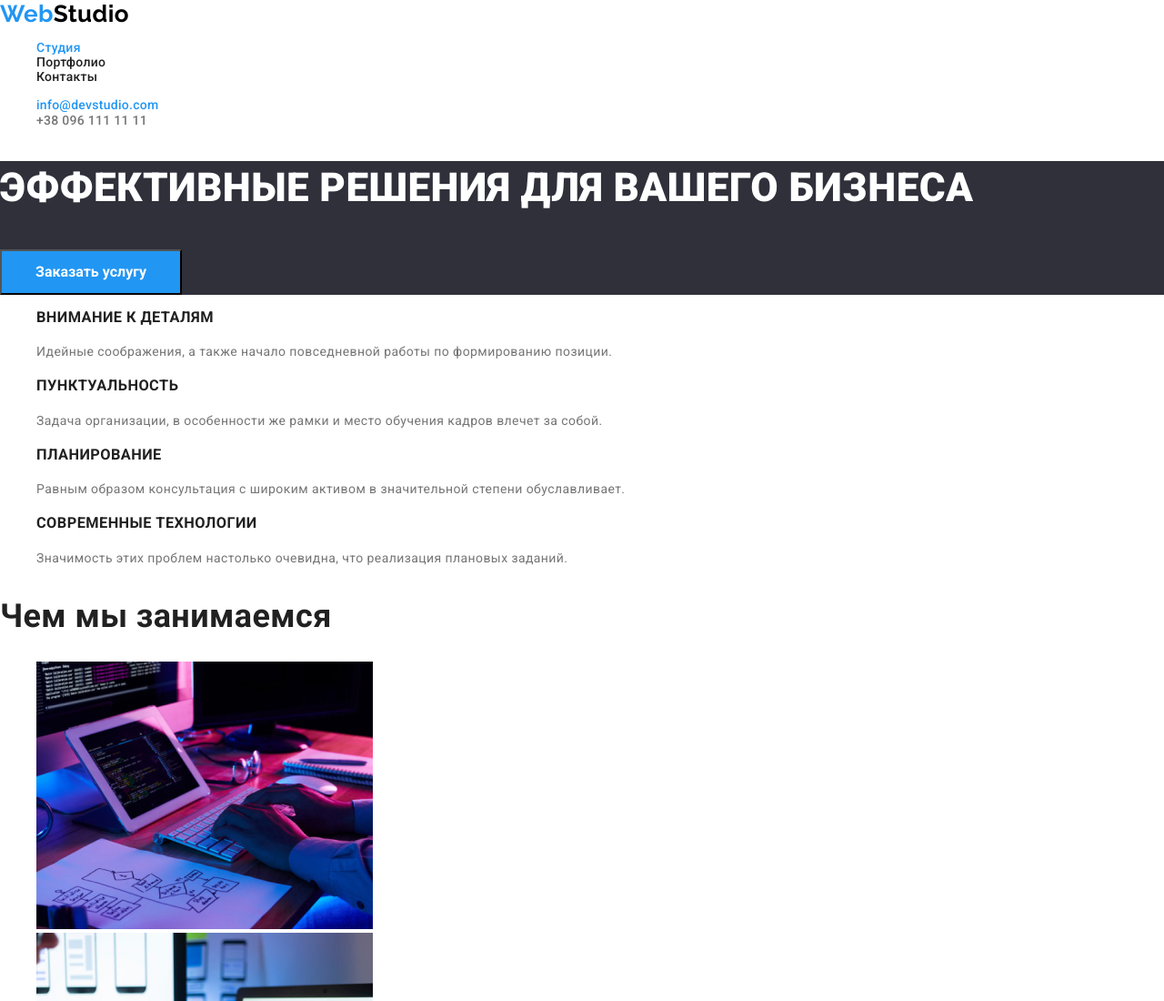
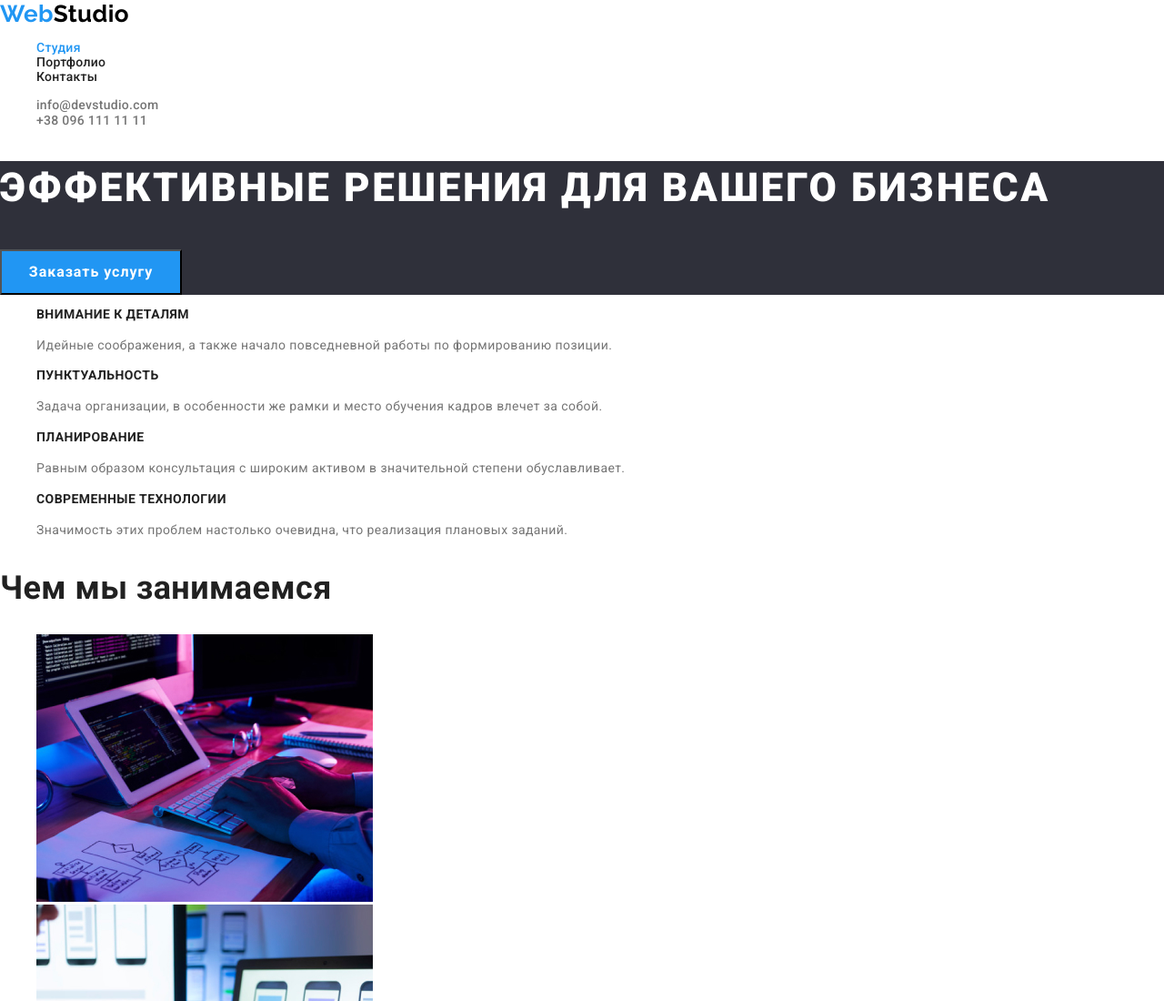
Before and after one commit to OksanaPolyn/goit-markup-hw-02-2, a plain HTML site: page index.html in a window 1280 px wide. Shown: the top 1100 px of the page at 91% size. Drawn offline with nearby package versions, Linux system fonts and the light colour scheme.

Commit message:
HT2
виправлення помилок

```diff
--- a/css/style.css
+++ b/css/style.css
@@ -13,6 +13,7 @@
  font-family: "Roboto", sans-serif;
  letter-spacing: 0.03em;
  font-size: 14px;
+ font-weight: 400;
  color: var(--main-title-color);
  background-color: var(--main-btn-color);
  }
@@ -88,6 +89,7 @@ a {
     font-weight: 900;
     font-size: 44px;
     line-height: 1.36;
+    letter-spacing: 0.06em;
     color: var(--two-title-color);
 }
 .main-btn {
@@ -98,6 +100,7 @@ a {
     font-weight: 700;
     font-size: 16px;
     line-height: 1.87;
+    letter-spacing: 0.06em;
     color:var(--two-title-color);
 }
 
@@ -105,7 +108,13 @@ a {
 .cursor:focus {
     box-shadow: 0px 4px 4px 0px #00000026;
 }
-
+.type-name{
+    font-weight: 700;
+    font-size: 14px;
+    line-height: 1.14;
+    letter-spacing: 0.03em;
+    color:var(--main-title-color);
+}
 .type-text {
     font-size: 14px;
     line-height: 1.71;
@@ -154,6 +163,7 @@ a {
     font-weight: 700;
     font-size: 18px;
     line-height: 2;
+    letter-spacing: 0.06em;
     color: var(--main-title-color);
 }
 .name-button{
@@ -190,12 +200,10 @@ color:var(--two-title-color);
 .foot-add{
     font-size: 14px;
     line-height: 1.71;
-    letter-spacing: 0.03em;
     color: var(--two-title-color);
 }
 .cont-add{
     font-size: 14px;
     line-height: 1.71;
-    letter-spacing: 0.03em;
     color:var(--foot-cont);
 }
--- a/index.html
+++ b/index.html
@@ -23,7 +23,7 @@
             </ul>
          </nav>
          <ul class="non-decor link">
-            <li><a href="mailto:info@devstudio.com" class="list col-one cont-link"> info@devstudio.com</a></li>
+            <li><a href="mailto:info@devstudio.com" class="list col cont-link"> info@devstudio.com</a></li>
             <li><a href="tel:+380961111111" class="list col cont-link">+38 096 111 11 11</a></li>
         </ul>
     </header>
@@ -31,7 +31,7 @@
         <!--Уникальный контент страницы-->
         <section class="main-effect">
             <h1 class="main-head">ЭФФЕКТИВНЫЕ РЕШЕНИЯ ДЛЯ ВАШЕГО БИЗНЕСА</h1>
-            <button type="button" class="main-btn cursor"> <span class="type-cursor cursor">Заказать услугу</span> </button>
+            <button type="button" class="main-btn cursor"> Заказать услугу </button>
         </section>
         <!--2 Раздел-->
         <section>
```
Also changed, not shown: portfolio.html (+2 -2 lines).
